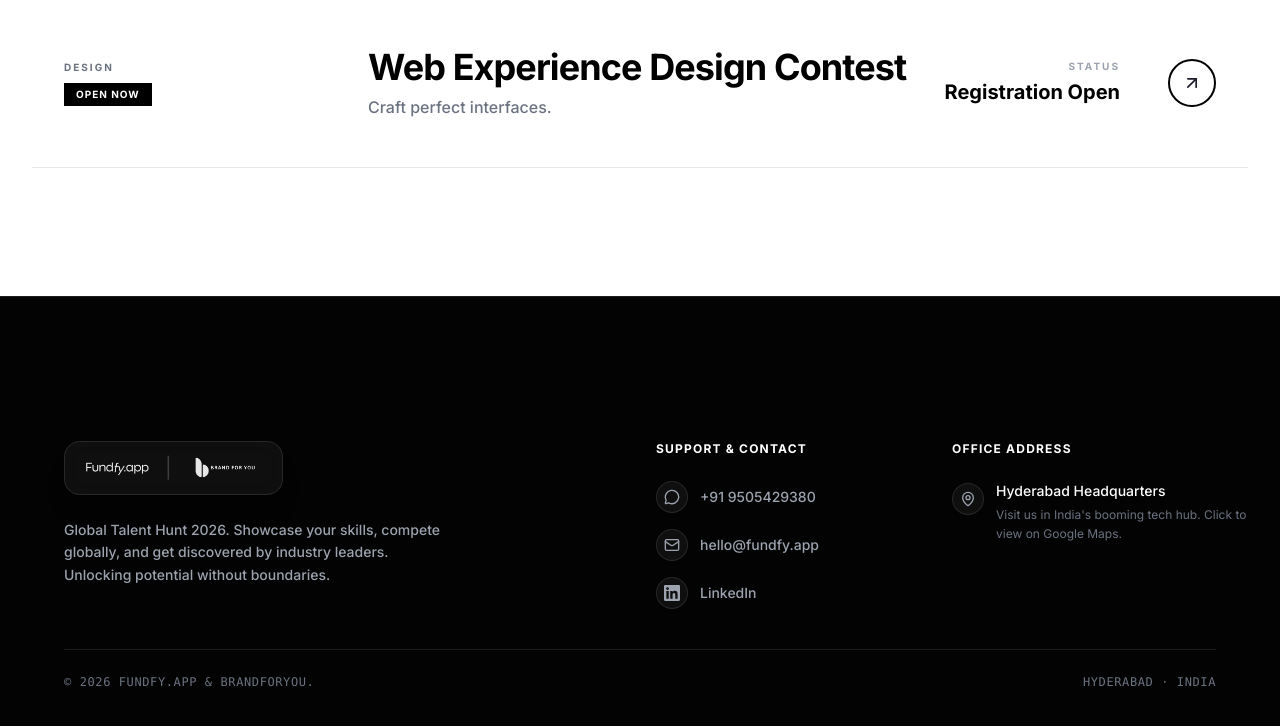
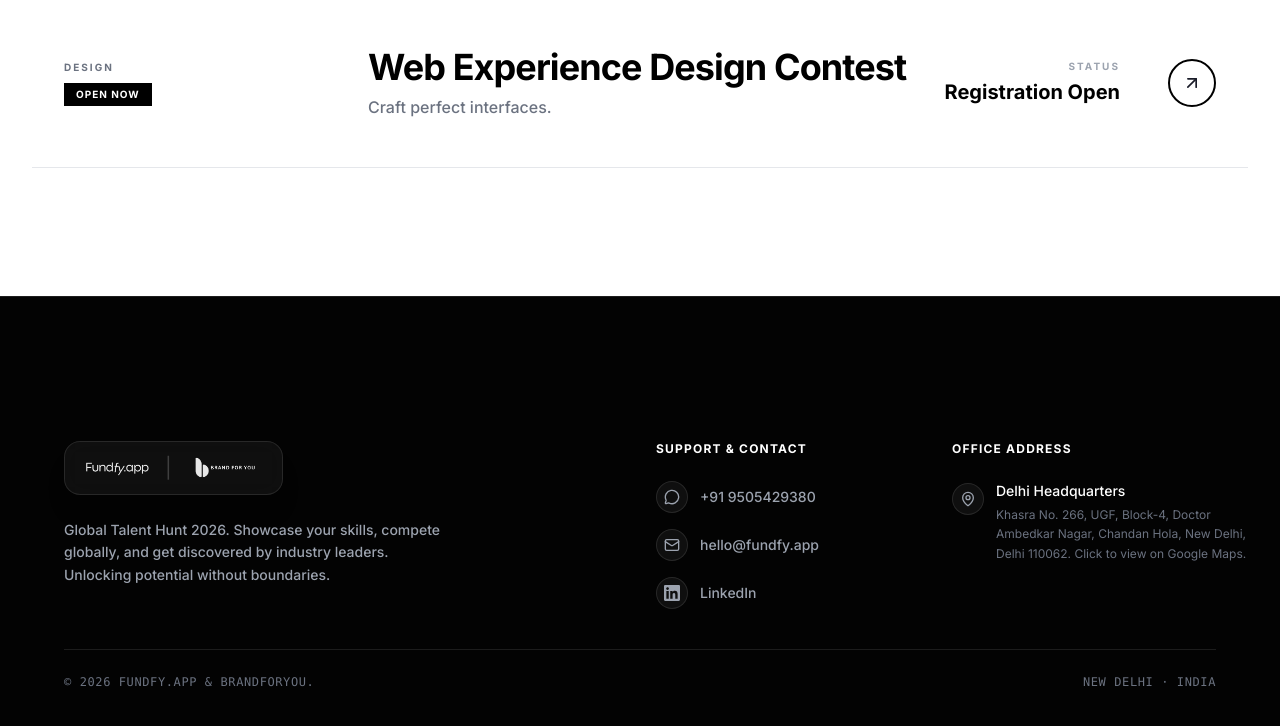
Before and after one commit to Danaemisdan/Fundfy, a React (Vite) app: page / in a window 1280 px wide. Shown: the part 1933-2659 px from the top of the page. Built offline with nearby package versions, Linux system fonts and the light colour scheme.

Commit message:
Update office address to Delhi

```diff
--- a/src/components/layout/Footer.tsx
+++ b/src/components/layout/Footer.tsx
@@ -47,17 +47,17 @@ export default function Footer() {
             {/* Location / Office */}
             <div className="flex flex-col gap-4">
               <h3 className="text-white font-bold tracking-widest uppercase text-xs mb-2">Office Address</h3>
-              <a href="https://share.google/vwp4H20a17T0BlmCU" target="_blank" rel="noopener noreferrer" className="flex items-start gap-3 text-gray-400 hover:text-orange-400 transition-colors group w-max max-w-xs">
+              <a href="https://share.google/4TGJF54Hkhj2t1QF1" target="_blank" rel="noopener noreferrer" className="flex items-start gap-3 text-gray-400 hover:text-orange-400 transition-colors group w-max max-w-xs">
                 <div className="w-8 h-8 rounded-full bg-white/5 border border-white/10 flex items-center justify-center shrink-0 mt-0.5 group-hover:bg-orange-400/10 group-hover:border-orange-400/30 transition-colors">
                   <MapPin className="w-4 h-4" />
                 </div>
                 <div className="flex flex-col">
                   <span className="text-sm font-medium flex items-center gap-1 text-white">
-                    Hyderabad Headquarters
+                    Delhi Headquarters
                     <ArrowUpRight className="w-3 h-3 opacity-0 -translate-y-1 translate-x-1 group-hover:opacity-100 group-hover:translate-y-0 group-hover:translate-x-0 transition-all text-orange-400" />
                   </span>
                   <span className="text-xs text-gray-500 mt-1 leading-relaxed">
-                    Visit us in India's booming tech hub. Click to view on Google Maps.
+                    Khasra No. 266, UGF, Block-4, Doctor Ambedkar Nagar, Chandan Hola, New Delhi, Delhi 110062. Click to view on Google Maps.
                   </span>
                 </div>
               </a>
@@ -68,7 +68,7 @@ export default function Footer() {
           {/* Bottom Bar */}
           <div className="flex flex-col sm:flex-row items-center justify-between gap-4 border-t border-white/10 pt-6 pb-2 font-mono text-xs uppercase tracking-wider text-gray-500">
             <span>© {new Date().getFullYear()} Fundfy.app & BrandForYou.</span>
-            <span>Hyderabad · India</span>
+            <span>New Delhi · India</span>
           </div>
         </div>
       </RuixenGradientFooter>
```
Also changed, not shown: 2 other files (tests, documents, lock files or other folders).
